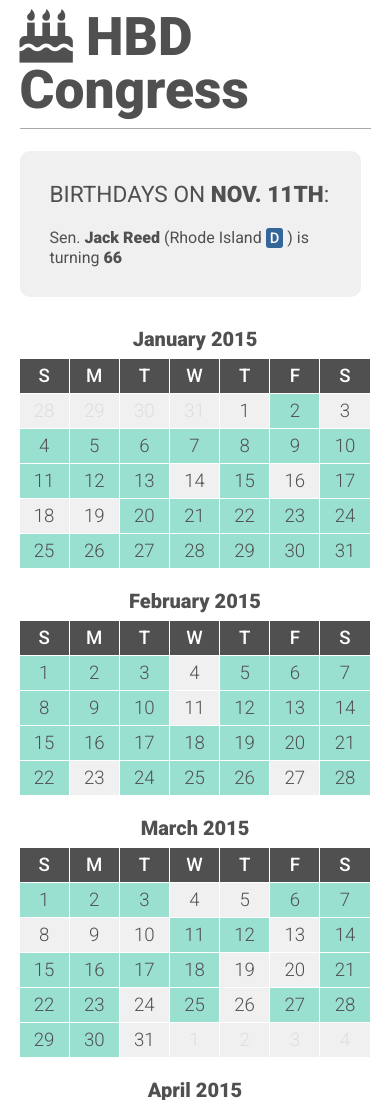
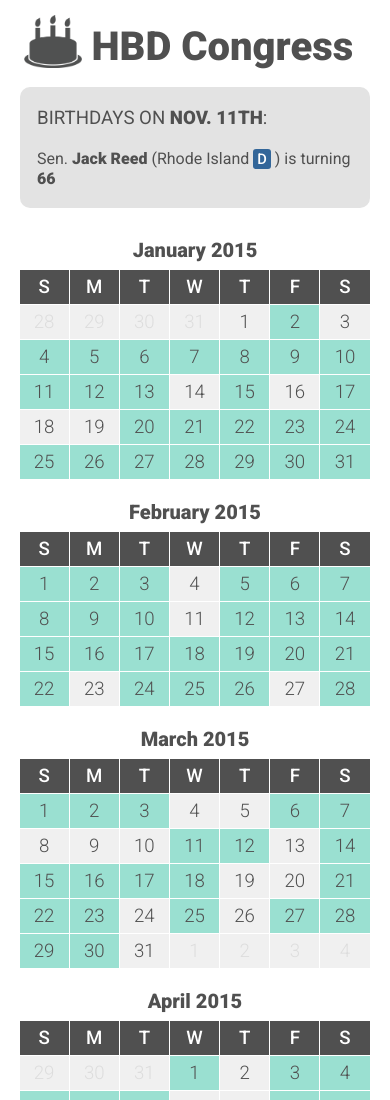
Before and after one commit to Libbygi/congress-birthday-calendar, a website: page index.html in a window 390 px wide. Shown: the top 1100 px of the page. Drawn offline with Linux system fonts and the light colour scheme.

Commit message:
replacing cake

```diff
--- a/index.html
+++ b/index.html
@@ -25,14 +25,19 @@
 
 <body>
 <div id="container">
-	<div class="header"><h1><i class="fa fa-birthday-cake"></i> HBD Congress</h1></div>
+	<!--<div class="header"><h1><i class="fa fa-birthday-cake"></i> HBD Congress</h1></div>-->
+
+	<div class="header">
+		<div id="cake"><img src="images/cakegray.png"></div>
+		<h1>HBD Congress</h1>
+	</div>
 
 	<div class="birthdays_today">
 	<p>Birthdays on <span></span>:</p>
 	<ul></ul>
 	</div><!--birthdays_today-->
 
-	<div class="today_button"></i> Back to <span>today's birthdays</span></div>
+	<div class="today_button"><i class="fa fa-caret-left"></i> &nbsp;Back to <span>today's birthdays</span></div>
 
 	<div class="calendars"></div>
 <div id="footer">
--- a/scripts.js
+++ b/scripts.js
@@ -14,6 +14,10 @@
 	})
 
 	$("h1").click(function(){
+			window.location = "/"
+	})
+
+	$("#cake img").click(function(){
 			window.location = "/"
 	})
 
--- a/styles.css
+++ b/styles.css
@@ -12,31 +12,42 @@ body {
 #container{
 	width: 90%;
 	margin: auto;
-	margin-top: 10px;
+	margin-top: 15px;
 }
 
 .header{
 	width: 100%;
 	padding: 5px 0 15px 0;
-	border-bottom: 1px solid #aaa;
 	display: inline-block;
 	margin: 0;
 }
 
 .header h1{
-	font-size: 45pt;
+	float: left;
+	font-size: 47pt;
 	font-weight: 900;
 	cursor: pointer;
+	padding: 18px 0 0 0;
 	margin: 0;
-	padding: 0;
 	display: inline-block;
 	line-height: 40pt;
 }
 
+#cake{
+	margin: 0 15px 0 0;
+	display: inline-block;
+	float: left;
+}
+
+#cake img{
+	width: 87px;
+	cursor: pointer;
+}
+
 .birthdays_today {
 	display: inline-block;
-	margin: 22px 10px 22px 0;
-	background-color: #f0f0f0;
+	margin: 0px 10px 22px 0;
+	background-color: #e3e3e3;
 	padding: 30px 30px 27px 30px;
 	border-radius: 10px;
 	float: left;
@@ -91,7 +102,7 @@ body {
 
 .party_bug_I{
 	display: inline-block;
-	background-color: ##fbee28;
+	background-color: #fbee28;
 	padding: 1px 4px 1px 4px;
 	color: #fff;
 	border-radius: 3px;
@@ -101,13 +112,18 @@ body {
 }
 
 .today_button{
+	/*border: #ddd solid 1px;*/
 	background-color: #f0f0f0;
 	display: inline-block;
 	padding: 10px 10px 10px 10px;
 	border-radius: 10px;
-	margin: 22px 0 0 0;
+	margin: 0 0 0 0;
 	cursor: pointer;
 	float: left;
+}
+
+.today_button:hover{
+	background-color: #e5e5e5;
 }
 
 .calendars{
@@ -156,7 +172,6 @@ body {
 	border-right: 1px solid #fff;
 	border-bottom: 1px solid #fff;
 }
-
 
 .day{
 	background-color: #f0f0f0;
@@ -219,17 +234,61 @@ body {
 	display: none;
 }
 
+
+@media screen and (max-width: 757px) {
+.birthdays_today{
+	margin: 0 0 10px 0;
+	padding: 20px 5% 10px 5%;
+}
+
+.today_button{
+	margin: 0 0 10px 0;
+	padding: 10px 3% 10px 3%;
+	float: none;
+}
+
+.birthdays_today p{
+	font-size: 14pt;
+}
+
+.birthdays_today li{
+	margin-bottom: 10px;
+}
+
+body{
+	font-size: 12pt;
+}
+
+}
+
+
+
 @media screen and (max-width: 550px) {
+.birthdays_today{
+	width: 90%;
+}
+
+.today_button{
+	width: 94%;
+}
+
 .header{
-	padding: 0 0 10px 0;
+	padding: 0 0 10px 4px;
 }
 
 .header h1{
-	font-size: 40pt;
+	font-size: 30pt;
+	padding-top: 5px;
+	margin-bottom: 0;
 }
 
-.birthdays_today {
-	margin-bottom: 10px;
+#cake img{
+	width: 58px;
+}
+
+#cake{
+	margin-right: 10px;
+	cursor: pointer;
 }
 
 #footer{
@@ -258,9 +317,5 @@ body {
 	width: 100%;
 }
 
-.today_button{
-	margin: 0 0 0px 0;
-	float: none;
-}
 
 }
```
Also changed, not shown: images/cake_green.png (added), images/cakegray.png (added), images/hbdmeta.png.
